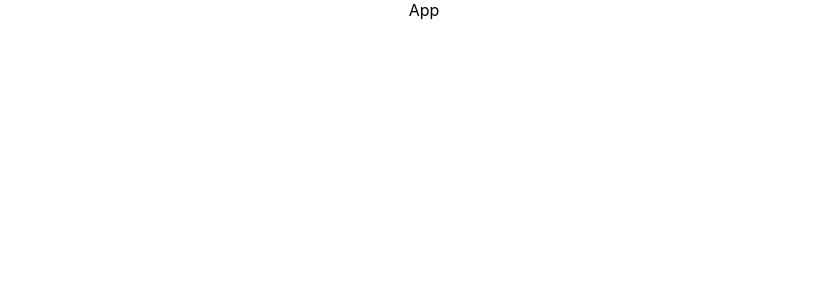
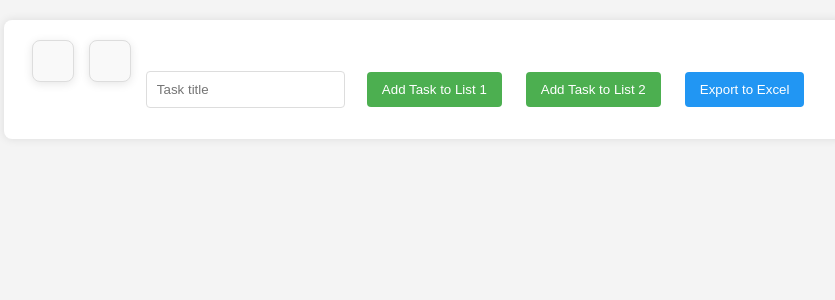
Before and after one commit to samarjeetpatankar/task-management, a React (Create React App) app: page / in a window 1280 px wide. Shown: the top 300 px of the page, without its empty margins (216-1051 px from the left). Built offline with nearby package versions, Linux system fonts and the light colour scheme.

Commit message:
task management

```diff
--- a/package.json
+++ b/package.json
@@ -9,7 +9,8 @@
     "react": "^18.2.0",
     "react-dom": "^18.2.0",
     "react-scripts": "5.0.1",
-    "web-vitals": "^2.1.4"
+    "web-vitals": "^2.1.4",
+    "xlsx": "^0.18.5"
   },
   "scripts": {
     "start": "react-scripts start",
--- a/src/App.css
+++ b/src/App.css
@@ -1,38 +1,111 @@
-.App {
+/* App.css */
+
+body {
+  font-family: "Arial", sans-serif;
+  background-color: #f4f4f4;
+  margin: 0;
+  padding: 0;
+
+}
+
+.app-container {
+  display: flex;
+  justify-content: space-around;
+  align-items: flex-start;
+  flex-wrap: wrap;
+  max-width: 800px;
+  margin: 20px auto;
+  background-color: #fff;
+  padding: 20px;
+  border-radius: 8px;
+  box-shadow: 0 0 10px rgba(0, 0, 0, 0.1);
+}
+
+.task-list-container {
+  flex: 1;
+  margin: 0 10px;
+}
+
+.task-list {
+  background-color: #f9f9f9;
+  border-radius: 8px;
+  padding: 15px;
+  margin-bottom: 20px;
+  box-shadow: 0 0 5px rgba(0, 0, 0, 0.1);
+}
+
+.task-list h2 {
+  color: #333;
+  margin-bottom: 10px;
+}
+
+.task {
+  background-color: #fff;
+  border: 1px solid #ddd;
+  border-radius: 4px;
+  margin-bottom: 10px;
+  padding: 15px;
+  display: flex;
+  justify-content: space-between;
+  align-items: center;
+  transition: background-color 0.3s ease;
+}
+
+.task:hover {
+  background-color: #f0f0f0;
+}
+
+.task-title {
+  flex-grow: 1;
+}
+
+.task-actions {
+  margin-left: 10px;
+}
+
+.add-task-container {
+  margin-top: 20px;
+  display: flex;
+  align-items: center;
+}
+
+.add-task-container button{
+  margin: 12px;
+}
+
+input {
+  padding: 10px;
+  margin-right: 10px;
+  border: 1px solid #ddd;
+  border-radius: 4px;
+  flex-grow: 1;
+}
+
+button {
+  padding: 10px 15px;
+  background-color: #4caf50;
+  color: #fff;
+  border: none;
+  border-radius: 4px;
+  cursor: pointer;
+  transition: background-color 0.3s ease;
+}
+
+button:hover {
+  background-color: #45a049;
+}
+
+.excel-export-button {
+  margin-top: 20px;
   text-align: center;
 }
 
-.App-logo {
-  height: 40vmin;
-  pointer-events: none;
+.excel-export-button button {
+  background-color: #2196f3;
 }
 
-@media (prefers-reduced-motion: no-preference) {
-  .App-logo {
-    animation: App-logo-spin infinite 20s linear;
-  }
+.excel-export-button button:hover {
+  background-color: #0d8bf2;
 }
 
-.App-header {
-  background-color: #282c34;
-  min-height: 100vh;
-  display: flex;
-  flex-direction: column;
-  align-items: center;
-  justify-content: center;
-  font-size: calc(10px + 2vmin);
-  color: white;
-}
-
-.App-link {
-  color: #61dafb;
-}
-
-@keyframes App-logo-spin {
-  from {
-    transform: rotate(0deg);
-  }
-  to {
-    transform: rotate(360deg);
-  }
-}
+/* Add any additional styles as needed */
--- a/src/App.js
+++ b/src/App.js
@@ -1,12 +1,69 @@
+import React, { useState } from "react";
+import TaskList from "./components/TaskList";
+import ExcelExportButton from "./components/ExcelExportButton";
+import "./App.css";
 
-import './App.css';
+const App = () => {
+  const [tasks, setTasks] = useState([]);
+  const [newTaskTitle, setNewTaskTitle] = useState("");
 
-function App() {
+  const addTask = (title, listId) => {
+    setTasks((prevTasks) => [
+      ...prevTasks,
+      { id: prevTasks.length + 1, title, listId },
+    ]);
+  };
+
+  const deleteTask = (taskId) => {
+    setTasks((prevTasks) => prevTasks.filter((task) => task.id !== taskId));
+  };
+
+  const updateTask = (updatedTask) => {
+    setTasks((prevTasks) =>
+      prevTasks.map((task) => (task.id === updatedTask.id ? updatedTask : task))
+    );
+  };
+
+  const moveTask = (taskId, newListId) => {
+    setTasks((prevTasks) =>
+      prevTasks.map((task) =>
+        task.id === taskId ? { ...task, listId: newListId } : task
+      )
+    );
+  };
+
   return (
-    <div className="App">
-     App
+    <div className="app-container">
+      <TaskList
+        tasks={tasks.filter((task) => task.listId === "list1")}
+        onDelete={deleteTask}
+        onUpdate={updateTask}
+        onMove={moveTask}
+      />
+      <TaskList
+        tasks={tasks.filter((task) => task.listId === "list2")}
+        onDelete={deleteTask}
+        onUpdate={updateTask}
+        onMove={moveTask}
+      />
+
+      <div className="add-task-container">
+        <input
+          type="text"
+          placeholder="Task title"
+          value={newTaskTitle}
+          onChange={(e) => setNewTaskTitle(e.target.value)}
+        />
+        <button onClick={() => addTask(newTaskTitle, "list1")}>
+          Add Task to List 1
+        </button>
+        <button onClick={() => addTask(newTaskTitle, "list2")}>
+          Add Task to List 2
+        </button>
+        <ExcelExportButton tasks={tasks} />
+      </div>
     </div>
   );
-}
+};
 
 export default App;
--- /dev/null
+++ b/src/components/ExcelExportButton.js
@@ -0,0 +1,36 @@
+import React, { useState } from "react";
+import * as XLSX from "xlsx";
+
+const ExcelExportButton = ({ tasks }) => {
+  const [isHovered, setIsHovered] = useState(false);
+
+  const buttonStyle = {
+    padding: "10px 15px",
+    backgroundColor: isHovered ? "#0d8bf2" : "#2196f3",
+    color: "#fff",
+    border: "none",
+    borderRadius: "4px",
+    cursor: "pointer",
+    transition: "background-color 0.3s ease, transform 0.2s ease",
+  };
+
+  const exportToExcel = () => {
+    const worksheet = XLSX.utils.json_to_sheet(tasks);
+    const workbook = XLSX.utils.book_new();
+    XLSX.utils.book_append_sheet(workbook, worksheet, "Tasks");
+    XLSX.writeFile(workbook, "tasks.xlsx");
+  };
+
+  return (
+    <button
+      onClick={exportToExcel}
+      style={buttonStyle}
+      onMouseOver={() => setIsHovered(true)}
+      onMouseLeave={() => setIsHovered(false)}
+    >
+      Export to Excel
+    </button>
+  );
+};
+
+export default ExcelExportButton;
--- /dev/null
+++ b/src/components/TaskCard.js
@@ -0,0 +1,102 @@
+import React, { useState } from "react";
+
+const TaskCard = ({ task, onDelete, onUpdate, onMove }) => {
+  const [isEditing, setEditing] = useState(false);
+  const [updatedTask, setUpdatedTask] = useState(task);
+
+  const handleUpdate = () => {
+    onUpdate(updatedTask);
+    setEditing(false);
+  };
+
+  const handleMove = () => {
+    const newListId = task.listId === "list1" ? "list2" : "list1";
+    const updatedTaskWithNewList = { ...task, listId: newListId };
+    onMove(updatedTaskWithNewList);
+  };
+
+  return (
+    <div style={cardStyle}>
+      {!isEditing ? (
+        <div style={taskStyle}>
+          <p>{task.title}</p>
+          <button style={buttonStyle} onClick={onDelete}>
+            Delete
+          </button>
+          <button style={buttonStyle} onClick={() => setEditing(true)}>
+            Edit
+          </button>
+          <button style={moveButtonStyle} onClick={handleMove}>
+            Move to {task.listId === "list1" ? "List 2" : "List 1"}
+          </button>
+        </div>
+      ) : (
+        <div style={editStyle}>
+          <input
+            type="text"
+            value={updatedTask.title}
+            onChange={(e) =>
+              setUpdatedTask({ ...updatedTask, title: e.target.value })
+            }
+            style={inputStyle}
+          />
+          <button style={updateButtonStyle} onClick={handleUpdate}>
+            Update
+          </button>
+        </div>
+      )}
+    </div>
+  );
+};
+
+const cardStyle = {
+  border: "1px solid #ddd",
+  borderRadius: "8px",
+  padding: "15px",
+  marginBottom: "15px",
+  backgroundColor: "#fff",
+  boxShadow: "0 2px 5px rgba(0, 0, 0, 0.1)",
+};
+
+const taskStyle = {
+  display: "flex",
+  justifyContent: "space-between",
+  alignItems: "center",
+};
+
+const editStyle = {
+  display: "flex",
+  flexDirection: "column",
+  alignItems: "flex-start",
+};
+
+const buttonStyle = {
+  padding: "10px",
+  backgroundColor: "#e74c3c",
+  color: "#fff",
+  border: "none",
+  borderRadius: "4px",
+  cursor: "pointer",
+  marginRight: "5px",
+  transition: "background-color 0.3s ease, transform 0.2s ease",
+};
+
+const moveButtonStyle = {
+  ...buttonStyle,
+  backgroundColor: "#3498db",
+};
+
+const inputStyle = {
+  padding: "10px",
+  margin: "10px 0",
+  border: "1px solid #ddd",
+  borderRadius: "4px",
+  width: "100%",
+};
+
+const updateButtonStyle = {
+  ...buttonStyle,
+  backgroundColor: "#2ecc71",
+};
+
+export default TaskCard;
--- /dev/null
+++ b/src/components/TaskList.js
@@ -0,0 +1,32 @@
+import React from "react";
+import TaskCard from "./TaskCard";
+
+const TaskList = ({ tasks, onDelete, onUpdate, onMove }) => {
+  return (
+    <div style={taskListStyle}>
+      {tasks.map((task) => (
+        <TaskCard
+          key={task.id}
+          task={task}
+          onDelete={() => onDelete(task.id)}
+          onUpdate={(updatedTask) => onUpdate(updatedTask)}
+          onMove={(newListId) => onMove(task.id, newListId)}
+        />
+      ))}
+    </div>
+  );
+};
+
+const taskListStyle = {
+  display: "flex",
+  flexDirection: "column",
+  alignItems: "stretch",
+  border: "1px solid #ddd",
+  borderRadius: "8px",
+  padding: "20px",
+  marginBottom: "20px",
+  backgroundColor: "#f9f9f9",
+  boxShadow: "0 2px 10px rgba(0, 0, 0, 0.1)",
+};
+
+export default TaskList;
--- a/src/index.css
+++ /dev/null
@@ -1,13 +0,0 @@
-body {
-  margin: 0;
-  font-family: -apple-system, BlinkMacSystemFont, 'Segoe UI', 'Roboto', 'Oxygen',
-    'Ubuntu', 'Cantarell', 'Fira Sans', 'Droid Sans', 'Helvetica Neue',
-    sans-serif;
-  -webkit-font-smoothing: antialiased;
-  -moz-osx-font-smoothing: grayscale;
-}
-
-code {
-  font-family: source-code-pro, Menlo, Monaco, Consolas, 'Courier New',
-    monospace;
-}
--- a/src/index.js
+++ b/src/index.js
@@ -1,8 +1,6 @@
 import React from 'react';
 import ReactDOM from 'react-dom/client';
-import './index.css';
 import App from './App';
-
 
 const root = ReactDOM.createRoot(document.getElementById('root'));
 root.render(
```
Also changed, not shown: 1 other file (tests, documents, lock files or other folders).
